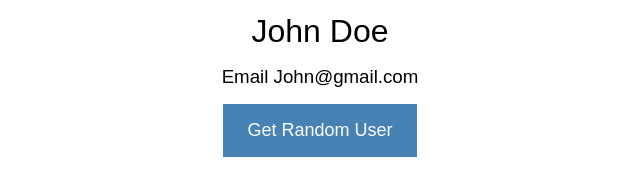
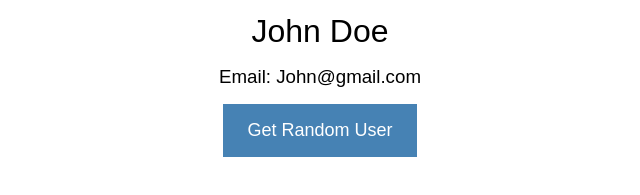
Before and after one commit to derkells/Vue-Random-User-Generator, a plain HTML site: page index.html in a window 1280 px wide. Shown: the part 597-792 px from the top of the page, 320-960 px from the left. Drawn offline with nearby package versions, Linux system fonts and the light colour scheme.

Commit message:
Update index.html

```diff
--- a/index.html
+++ b/index.html
@@ -15,7 +15,7 @@
     <div id="app">
         <img v-bind:class="gender" v-bind:src="picture" :alt="`${firstName} ${lastName}`"/>
         <h1>{{firstName}} {{lastName}}</h1>
-        <h3>Email {{email}}</h3>
+        <h3>Email: {{email}}</h3>
         <button v-on:click="getUser()"
         :class="gender" >Get Random User</button>
     </div>
```
